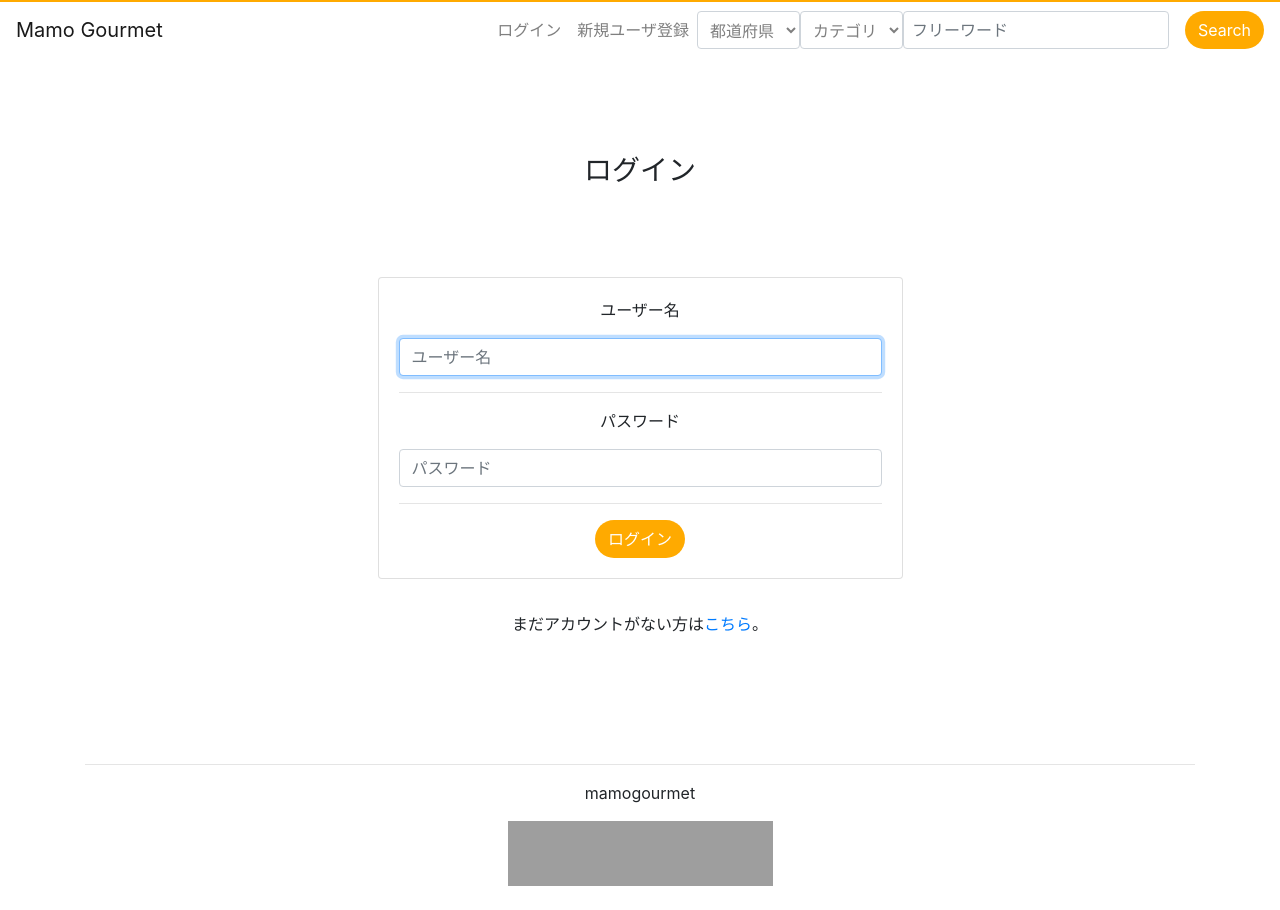
After one commit to Keita0428m/MamoGourmetApp, a Django app: page /login/ in a window 1280 px wide. The commit adds this page. Run offline with Django 3.2, Linux system fonts and the light colour scheme; data that the repository does not hold is empty; some libraries are stand-ins or nearby versions; grey boxes are pictures that could not be loaded.

Commit message:
ユーザ登録機能、ログイン・ログアウト機能追加。

```diff
--- a/mamotabi/mamogourmet/forms.py
+++ b/mamotabi/mamogourmet/forms.py
@@ -1,5 +1,6 @@
 from django import forms
-from .models import Category, Pref
+from .models import Category, Pref, User
+from django.contrib.auth.forms import UserCreationForm, AuthenticationForm
 
 
 class SearchForm(forms.Form):
@@ -20,3 +21,23 @@ class SearchForm(forms.Form):
         super().__init__(*args, **kwargs)
         selected_pref = self.fields['selected_pref']
         selected_category = self.fields['selected_category']
+
+
+class SignUpForm(UserCreationForm):
+    class Meta:
+        model = User
+        fields = ['username', 'email', 'password1', 'password2']
+
+    def __init__(self, *args, **kwargs):
+        super().__init__(*args, **kwargs)
+        for field in self.fields.values():
+            field.widget.attrs['class'] = 'form-control'
+            field.widget.attrs['placeholder'] = field.label
+
+
+class LoginForm(AuthenticationForm):
+    def __init__(self, *args, **kwargs):
+        super().__init__(*args, **kwargs)
+        for field in self.fields.values():
+            field.widget.attrs['class'] = 'form-control'
+            field.widget.attrs['placeholder'] = field.label
--- a/mamotabi/mamogourmet/models.py
+++ b/mamotabi/mamogourmet/models.py
@@ -1,6 +1,7 @@
 from django.db import models
 
 # Create your models here.
+from django.contrib.auth.models import User
 
 
 class Category(models.Model):
--- /dev/null
+++ b/mamotabi/mamogourmet/static/css/login.css
@@ -0,0 +1,9 @@
+.loginPage_contents {
+  display: flex;
+  flex-direction: column;
+  justify-content: space-between;
+  text-align: center;
+}
+.loginPage_contents_title {
+  margin-top: 12vh;
+}
--- a/mamotabi/mamogourmet/templates/base.html
+++ b/mamotabi/mamogourmet/templates/base.html
@@ -24,14 +24,14 @@
       <ul class="navbar-nav ml-auto">
         {% if user.is_authenticated %}
         <li>
-          <a class="nav-item nav-link" href="">ログアウト</a>
+          <a class="nav-item nav-link" href="{% url 'mamogourmet:logout' %}">ログアウト</a>
         </li>
         {% else %}
         <li class="nav-item">
-          <a class="nav-item nav-link" href="">ログイン</a>
+          <a class="nav-item nav-link" href="{% url 'mamogourmet:login' %}">ログイン</a>
         </li>
         <li>
-          <a class="nav-item nav-link" href="">新規ユーザ登録</a>
+          <a class="nav-item nav-link" href="{% url 'mamogourmet:signup' %}">新規ユーザ登録</a>
         </li>
         {% endif %}
       </ul>
--- a/mamotabi/mamogourmet/templates/mamogourmet/index.html
+++ b/mamotabi/mamogourmet/templates/mamogourmet/index.html
@@ -25,14 +25,14 @@
       <ul class="navbar-nav ml-auto">
         {% if user.is_authenticated %}
         <li>
-          <a class="nav-item nav-link" href="">ログアウト</a>
+          <a class="nav-item nav-link" href="{% url 'mamogourmet:logout' %}">ログアウト</a>
         </li>
         {% else %}
         <li class="nav-item">
-          <a class="nav-item nav-link" href="">ログイン</a>
+          <a class="nav-item nav-link" href="{% url 'mamogourmet:login' %}">ログイン</a>
         </li>
         <li>
-          <a class="nav-item nav-link" href="">新規ユーザ登録</a>
+          <a class="nav-item nav-link" href="{% url 'mamogourmet:signup' %}">新規ユーザ登録</a>
         </li>
         {% endif %}
       </ul>
--- /dev/null
+++ b/mamotabi/mamogourmet/templates/mamogourmet/login.html
@@ -0,0 +1,35 @@
+{% extends 'base.html' %}
+{% load static %}
+{% block css %}
+<link rel="stylesheet" type="text/css" href="{% static 'css/login.css' %}">
+{% endblock css %}
+
+{% block content %}
+<div class="container">
+  <div class="loginPage_contents">
+    <h1 class="h3 loginPage_contents_title">ログイン</h1>
+    <br>
+    <hr><br>
+    <form action="" method="POST">
+      <div class="col-md-6 offset-md-3">
+        <div class="card">
+          <div class="card-body">
+            {{ form.non_field_errors }}
+            {% for field in form %}
+            <p>{{ field.label}}</p>
+            {{ field }}
+            {{ field.errors }}
+            <hr>
+            {% endfor %}
+            <button type="submit" class="btn common-btn">ログイン</button>
+            <input type="hidden" name="next" value="{{ next }}" />
+            {% csrf_token %}
+          </div>
+        </div>
+      </div>
+    </form>
+    <Hr>
+    <p>まだアカウントがない方は<a href="{% url 'mamogourmet:signup' %}">こちら</a>。</p>
+  </div>
+</div>
+{% endblock %}
--- a/mamotabi/mamogourmet/urls.py
+++ b/mamotabi/mamogourmet/urls.py
@@ -7,4 +7,7 @@ urlpatterns = [
     path('', views.IndexView.as_view(), name='index'),
     path('search', views.Search, name='search'),
     path('shop_info/<str:restid>', views.ShopInfo, name='shop_info'),
+    path('signup/', views.SignUp.as_view(), name='signup'),
+    path('login/', views.Login.as_view(), name='login'),
+    path('logout/', views.Logout.as_view(), name='logout'),
 ]
--- a/mamotabi/mamogourmet/views.py
+++ b/mamotabi/mamogourmet/views.py
@@ -3,10 +3,11 @@ from django.shortcuts import render, redirect
 # Create your views here.
 from django.views.generic import CreateView, ListView, UpdateView, DeleteView, TemplateView
 from .models import Pref, Category
-from .forms import SearchForm
+from .forms import SearchForm, SignUpForm, LoginForm
 import json
 import requests
-
+from django.contrib.auth import login, authenticate
+from django.contrib.auth.views import LoginView, LogoutView
 # グローバル関数
 # どこからもkeyidを呼び出すことが出来る
 
@@ -124,3 +125,28 @@ def ShopInfo(request, restid):
     }
 
     return render(request, 'mamogourmet/shop_info.html', params)
+
+
+class SignUp(CreateView):
+    form_class = SignUpForm
+    template_name = 'mamogourmet/signup.html'
+
+    def post(self, request, *args, **kwargs):
+        form = self.form_class(data=request.POST)
+        if form.is_valid():
+            form.save()
+            username = form.cleaned_data.get('username')
+            raw_password = form.cleaned_data.get('password1')
+            user = authenticate(username=username, password=raw_password)
+            login(request, user)
+            return redirect('mamogourmet:index')
+        return render(request, 'mamogourmet/signup.html', {'form': form})
+
+
+class Login(LoginView):
+    form_class = LoginForm
+    template_name = 'mamogourmet/login.html'
+
+
+class Logout(LogoutView):
+    template_name = 'mamogourmet/logout.html'
--- a/mamotabi/mamotabi/settings.py
+++ b/mamotabi/mamotabi/settings.py
@@ -124,3 +124,6 @@ STATIC_URL = '/static/'
 STATICFILES_DIRS = [
     os.path.join(BASE_DIR, 'mamogourmet/static'),
 ]
+
+LOGIN_URL = 'mamogourmet:login'
+LOGIN_REDIRECT_URL = 'mamogourmet:index'
```
Also changed, not shown: mamotabi/mamogourmet/templates/mamogourmet/logout.html (added, +19 -0 lines), mamotabi/mamogourmet/templates/mamogourmet/signup.html (added, +36 -0 lines).
